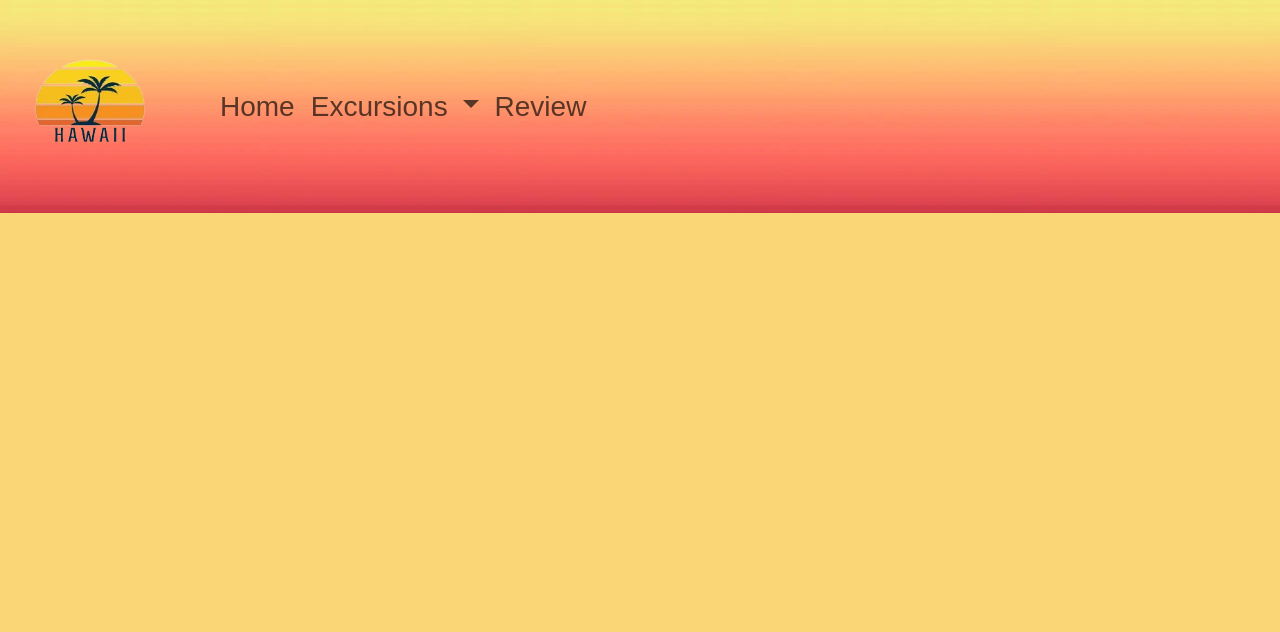
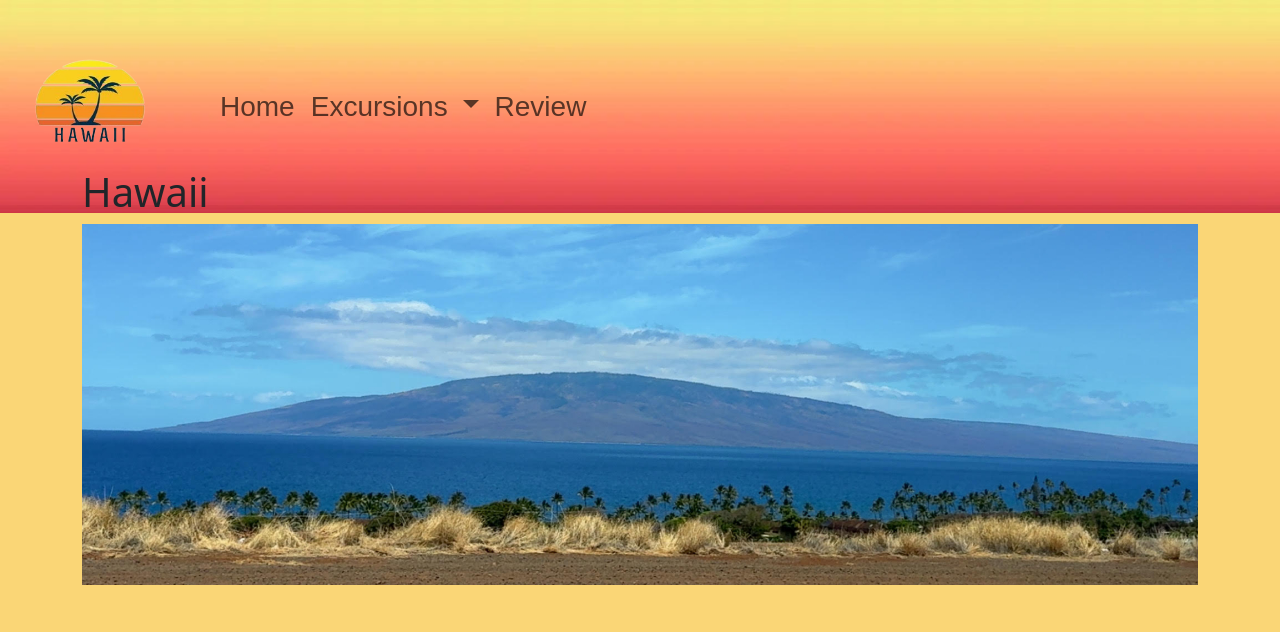
Before and after one commit to 527cbowman-sys/Summer-Review-Website, a plain HTML site: page index.html in a window 1280 px wide. Drawn offline with nearby package versions, Linux system fonts and the light colour scheme; a web font is replaced by a local one.

Commit message:
commit 1

```diff
--- a/index.html
+++ b/index.html
@@ -60,6 +60,18 @@
 
 
 
+        <div class="container">
+            <h1 class="titlepage">Hawaii</h1>
+            <img class="picturepage1hawaii" src="picturepage1hawaii (1).jpg" width="100%" height="100%" class="picturepage1hawaii">
+
+        </div>
+
+        <!-- make row background the picture and make the column with hawaii to center it -->
+
+
+
+
+
 
 
         <!-- Tab panes -->
--- a/styles.css
+++ b/styles.css
@@ -1,7 +1,6 @@
 body {
     background-color: #fad676;
 }
-
 
 .navbar {
     background-image: url("navbackground.png");
@@ -39,3 +38,17 @@ body {
     transition: all 0.3s ease 0s;
     font-size: 180%;
 }
+
+
+
+.titlepage {
+    position: absolute;
+    top: 21%;
+}
+
+.picturepage1hawaii {
+    margin-left: 0%;
+    margin-right: 0%;
+    margin-top: 1%;
+    margin-bottom: 4%;
+}
```
Also changed, not shown: picturepage1hawaii (1).jpg (added).
